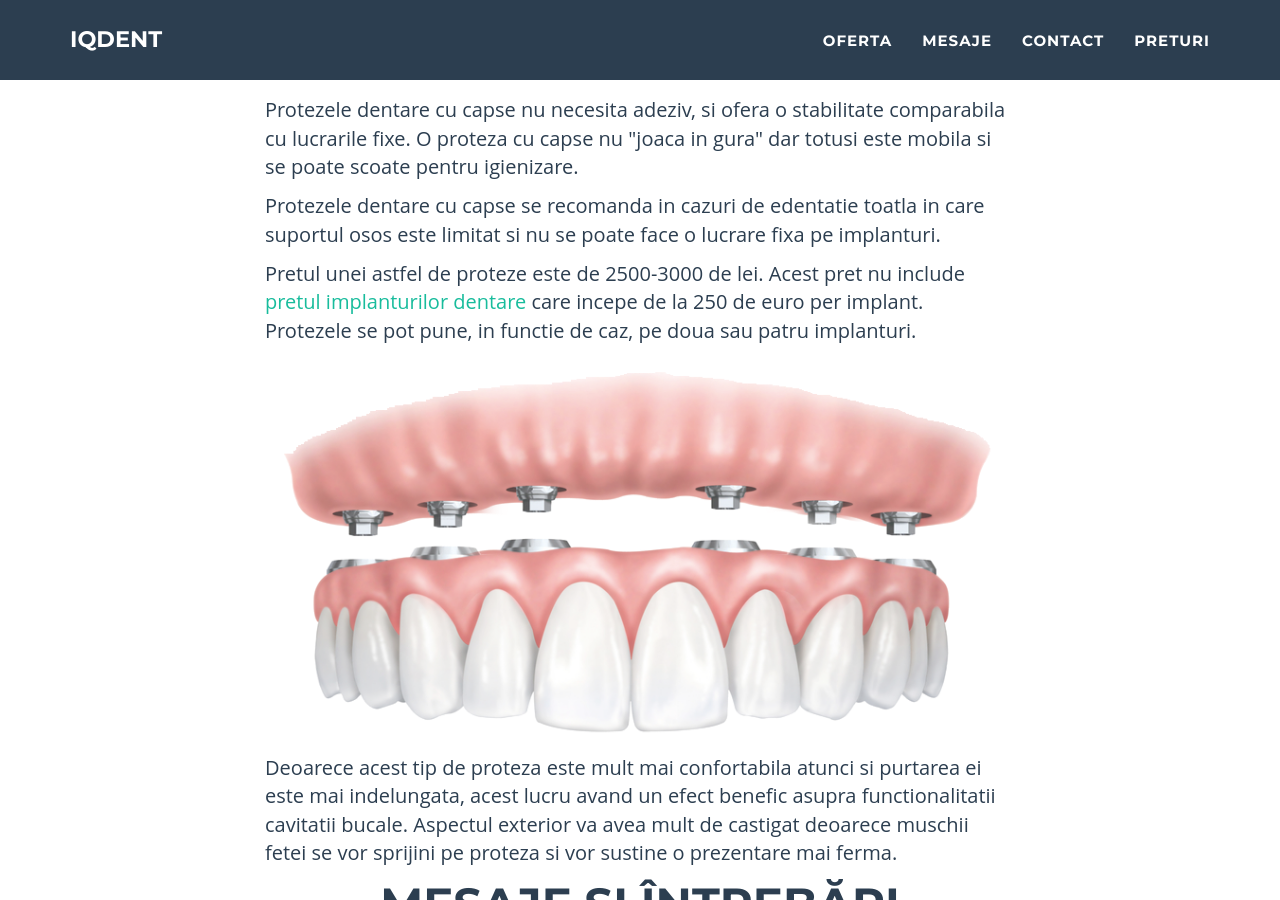
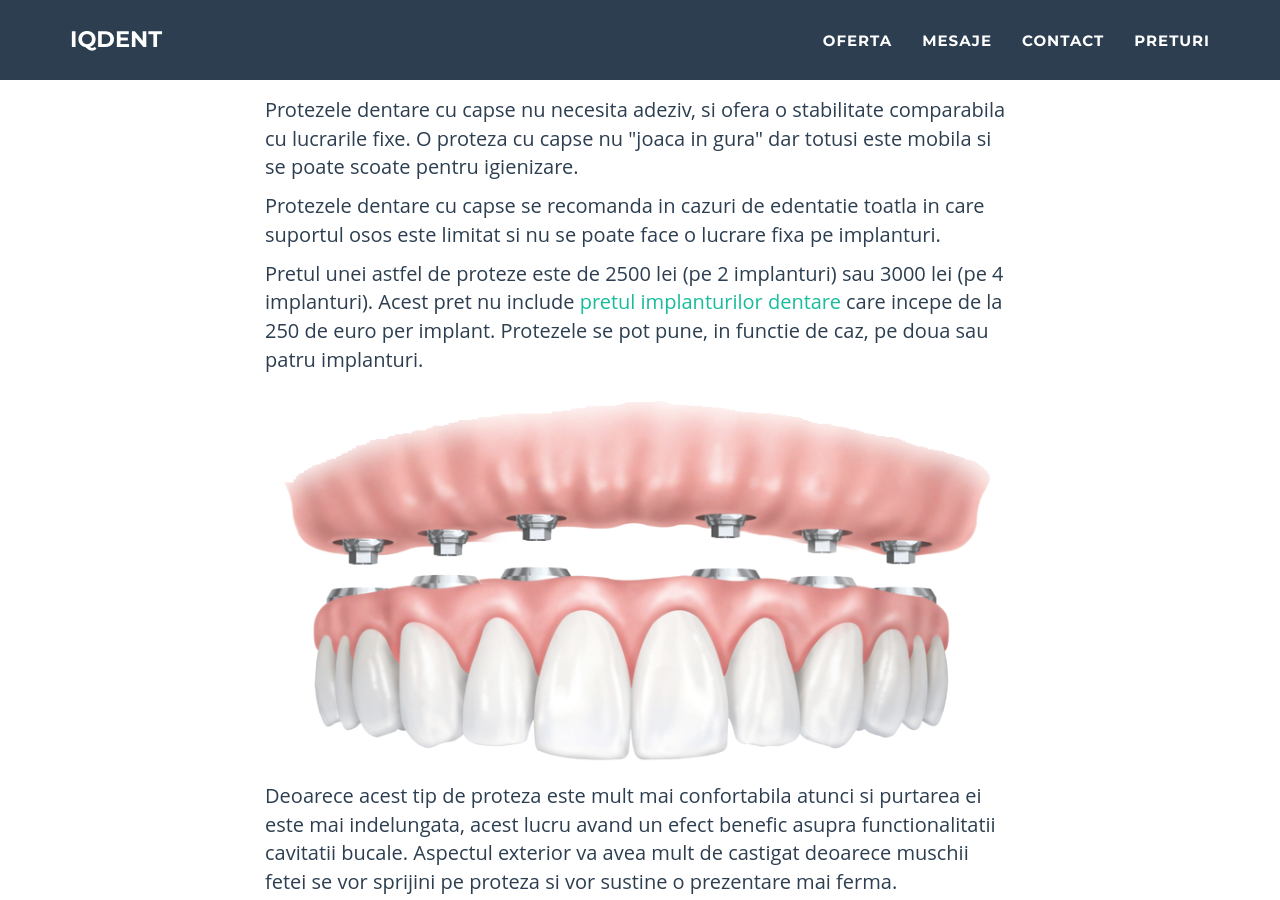
Before and after one commit to littledentgopo/offerdent, a Jekyll site: the page built from _posts/2017-09-08-proteze-dentare-cu-capse.html, in a window 1280 px wide and 900 px high, scrolled down 1170 px. Built offline with Jekyll 4.4.1, drawn with Linux system fonts in a browser that asks for light colours; comment, search, counter and statistics services are not loaded.

Commit message:
Proteze cu capse

```diff
--- a/_posts/2017-09-08-proteze-dentare-cu-capse.html
+++ b/_posts/2017-09-08-proteze-dentare-cu-capse.html
@@ -17,7 +17,7 @@ Protezele dentare cu capse nu necesita adeziv, si ofera o stabilitate comparabil
 Protezele dentare cu capse se recomanda in cazuri de edentatie toatla in care suportul osos este limitat si nu se poate face o lucrare fixa pe implanturi.
 </p>
 
-<p>Pretul unei astfel de proteze este de 2500-3000 de lei. Acest pret nu include <a href="/promotie-alphabio.html">pretul implanturilor dentare</a> care incepe de la 250 de euro per implant. Protezele se pot pune, in functie de caz, pe doua sau patru implanturi.</p>
+<p>Pretul unei astfel de proteze este de 2500 lei (pe 2 implanturi) sau 3000 lei (pe 4 implanturi). Acest pret nu include <a href="/promotie-alphabio.html">pretul implanturilor dentare</a> care incepe de la 250 de euro per implant. Protezele se pot pune, in functie de caz, pe doua sau patru implanturi.</p>
 
 <img src="/img/assets/proteza-dentara-capse-implanturi.png" class="img-responsive" style="margin:auto" alt="proteza capse pe implant dentar"/>
 
```
